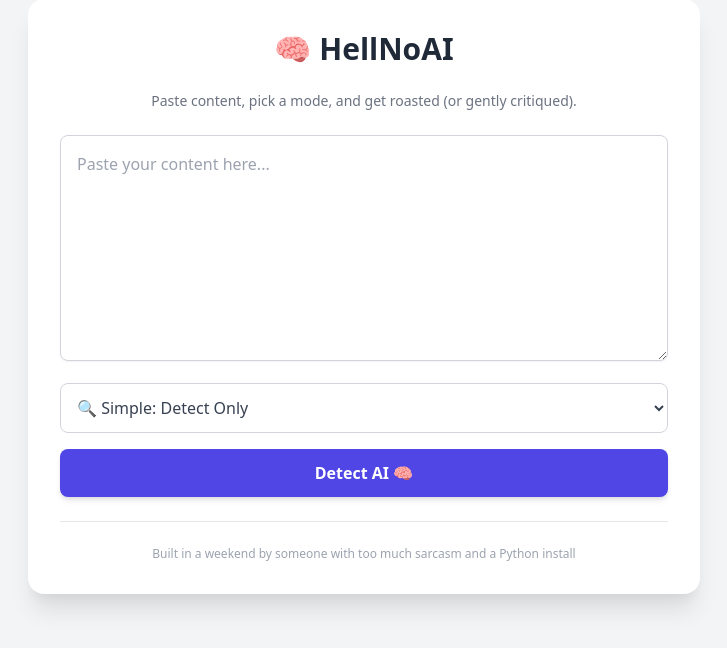
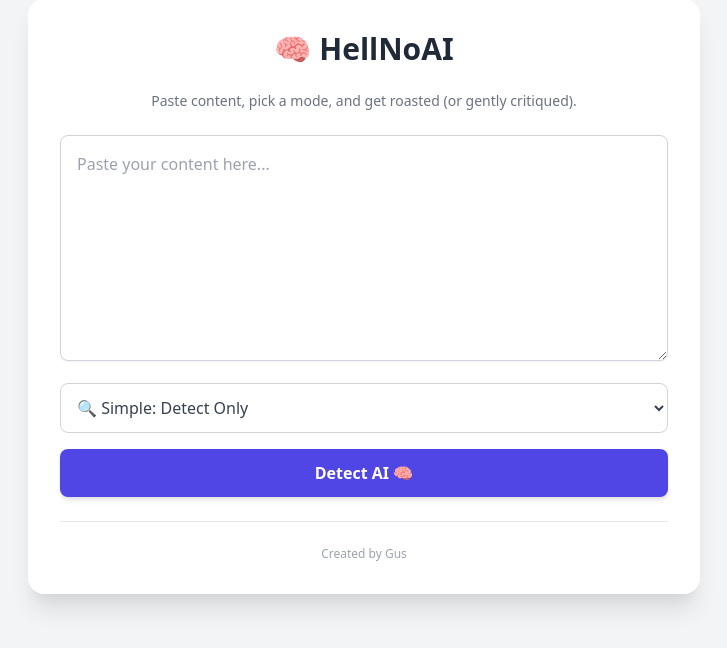
Before and after one commit to amacd86/HellNoAI, a Flask app: page / in a window 1280 px wide. Shown: the part 104-752 px from the top of the page, without its empty margins (276-1003 px from the left). Run offline with Flask 3, Linux system fonts and the light colour scheme.

Commit message:
Updated index Created by Gus

```diff
--- a/templates/index.html
+++ b/templates/index.html
@@ -36,7 +36,7 @@
     {% endif %}
 
     <div class="text-center text-xs text-gray-400 pt-6 border-t">
-      Built in a weekend by someone with too much sarcasm and a Python install
+     Created by Gus
     </div>
   </div>
 
```
